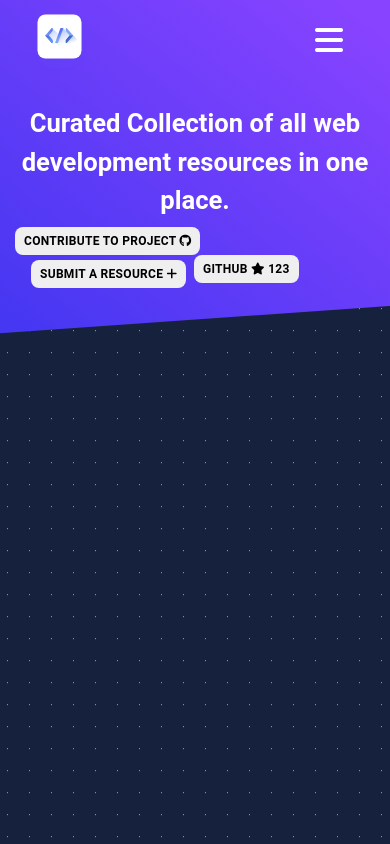
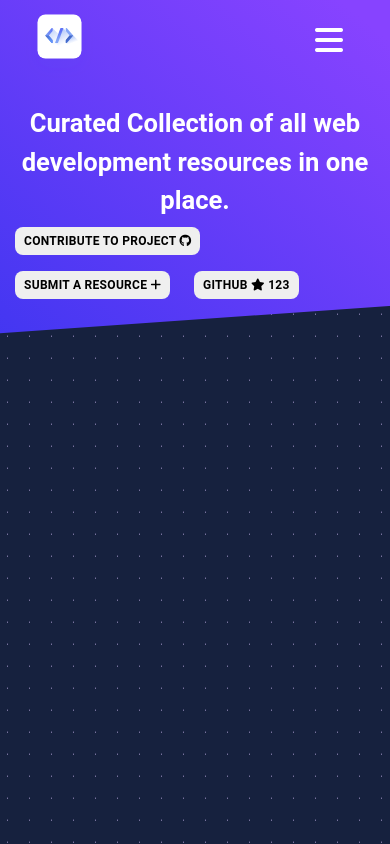
Before and after one commit to pavankpdev/hellowebdev, a React (Create React App) app: page / in a window 390 px wide. Shown: the top 844 px of the page. Built offline with nearby package versions, Linux system fonts and the light colour scheme.

Commit message:
navbar mobile screen z-index fix

```diff
--- a/src/components/Navbar/Navbar.styles.scss
+++ b/src/components/Navbar/Navbar.styles.scss
@@ -45,6 +45,7 @@
 }
 
 .navbar__contents__sm__container {
+  z-index: 3;
   position: absolute;
   left: 0;
   right: 0;
--- a/src/pages/HomePage/Home.styles.scss
+++ b/src/pages/HomePage/Home.styles.scss
@@ -6,10 +6,7 @@
 .hero__buttons {
   display: flex;
   flex-wrap: wrap;
-  & > button {
-    margin: 0 1rem;
-    margin-top: 5px;
-  }
+  gap: 1rem;
 }
 
 @media (min-width: 768px) {
```
